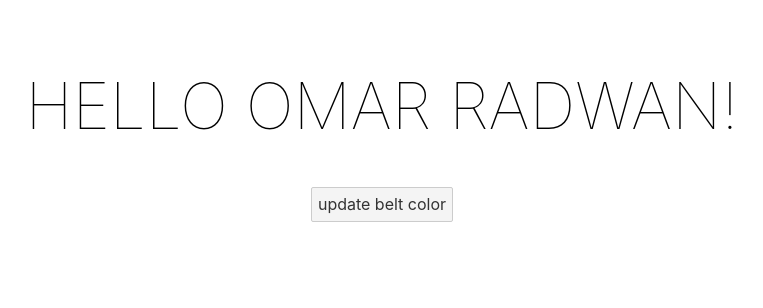
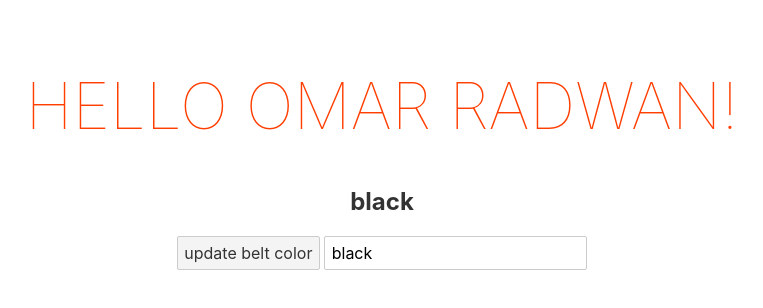
Before and after one commit to Omar125Radwan/myproject, a Svelte app: page / in a window 1280 px wide. Shown: the top 308 px of the page, without its empty margins (258-1021 px from the left). Built offline with nearby package versions, Linux system fonts and the light colour scheme.

Commit message:
One & Two Way Data Binding

```diff
--- a/src/App.svelte
+++ b/src/App.svelte
@@ -4,11 +4,20 @@
 	const handleClick = () => {
 		beltColor = 'orange';
 	}
+	const handleInput = (e) => {
+		beltColor = e.target.value;
+	}
 </script>
 
 <main>
-	<h1 class="{beltColor}">Hello {name}!</h1>
+	<h1>Hello {name}!</h1>
+	<h2>{beltColor}</h2>
 	<button on:click={handleClick}>update belt color</button>
+	<!-- One Way Data Binding -->
+	<!-- <input type="text" on:input={handleInput}> -->
+	<!-- Two Way Data Binding -->
+	<!-- <input type="text" on:input={handleInput} value="{beltColor}"> -->
+	<input type="text" bind:value={beltColor}>
 </main>
 
 <style>
@@ -29,7 +38,4 @@
 			max-width: none;
 		}
 	}
-	.black {
-		color: black;
-	}
 </style>
```
